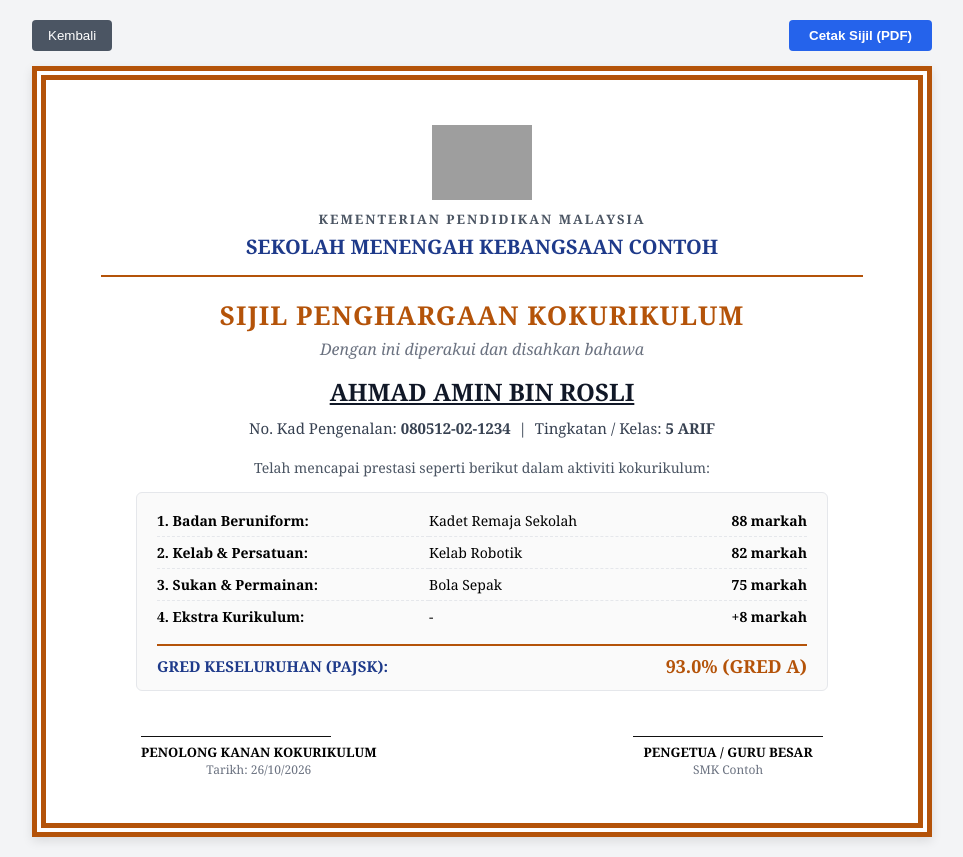
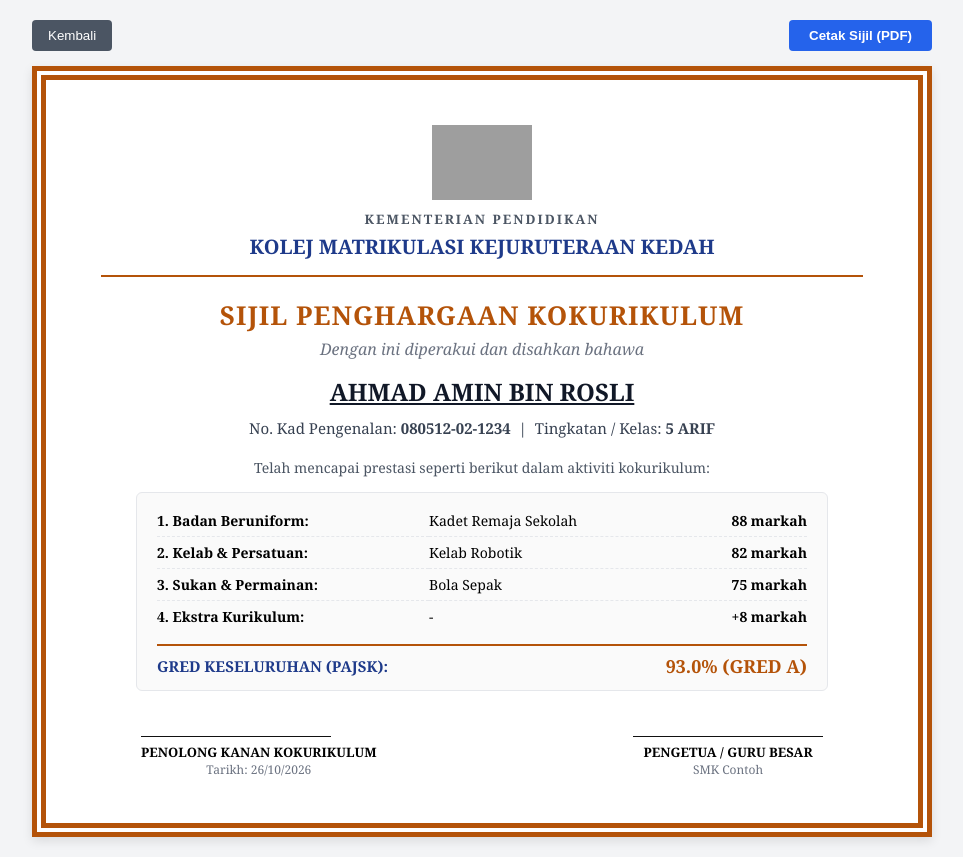
Before and after one commit to zamgalaxy79/Markah-Penglibatan-Kokurikulum-Pelajar-KMKK, a React (Vite) app: page / in a window 1280 px wide. Both pictures are taken after a click on the button "Cetak Sijil". Shown: the whole page, without its empty margins (158-1121 px from the left). Built offline with nearby package versions, Linux system fonts and the light colour scheme; grey boxes are pictures that could not be loaded.

Commit message:
main.jsx

```diff
--- a/src/main.jsx
+++ b/src/main.jsx
@@ -75,10 +75,10 @@ function App() {
               style={{ height: '75px', objectFit: 'contain', margin: '0 auto 10px auto', display: 'block' }}
             />
             <h4 style={{ margin: 0, textTransform: 'uppercase', letterSpacing: '2px', color: '#4b5563', fontSize: '13px' }}>
-              Kementerian Pendidikan Malaysia
+              Kementerian Pendidikan
             </h4>
             <h2 style={{ margin: '5px 0 0 0', color: '#1e3a8a', fontSize: '20px' }}>
-              SEKOLAH MENENGAH KEBANGSAAN CONTOH
+              KOLEJ MATRIKULASI KEJURUTERAAN KEDAH
             </h2>
           </div>
 
```
